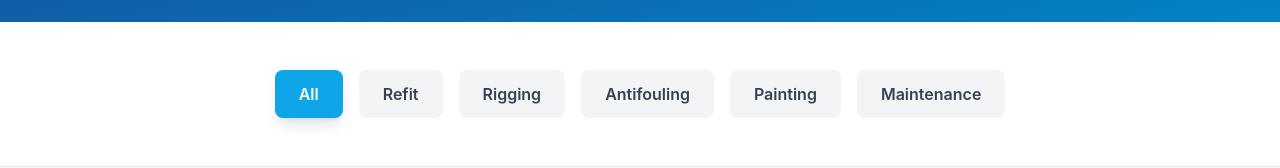
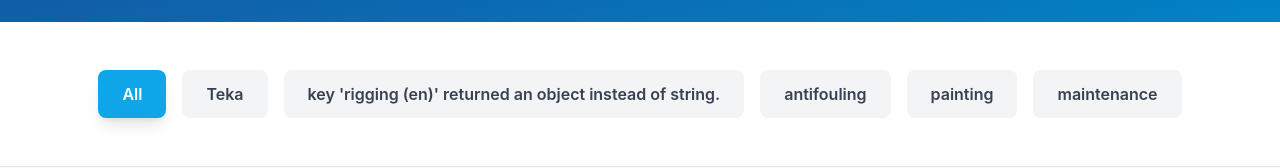
Before and after one commit to eliterunning54-hub/Dm, a React (Vite) app: page /galeria in a window 1280 px wide. Shown: the part 346-514 px from the top of the page. Built offline with nearby package versions, Linux system fonts and the light colour scheme.

Commit message:
Update Gallery.jsx

```diff
--- a/src/pages/Gallery.jsx
+++ b/src/pages/Gallery.jsx
@@ -74,11 +74,11 @@ const Gallery = () => {
 
   const categories = [
     { id: 'all', label: t('gallery.categories.all') },
-    { id: 'refit', label: t('gallery.categories.refit') },
-    { id: 'rigging', label: t('gallery.categories.rigging') },
-    { id: 'antifouling', label: t('gallery.categories.antifouling') },
-    { id: 'painting', label: t('gallery.categories.painting') },
-    { id: 'maintenance', label: t('gallery.categories.maintenance') }
+    { id: 'refit', label: t('Teka') },
+    { id: 'rigging', label: t('rigging') },
+    { id: 'antifouling', label: t('antifouling') },
+    { id: 'painting', label: t('painting') },
+    { id: 'maintenance', label: t('maintenance') }
   ];
 
   const [activeCategory, setActiveCategory] = useState('all');
```
